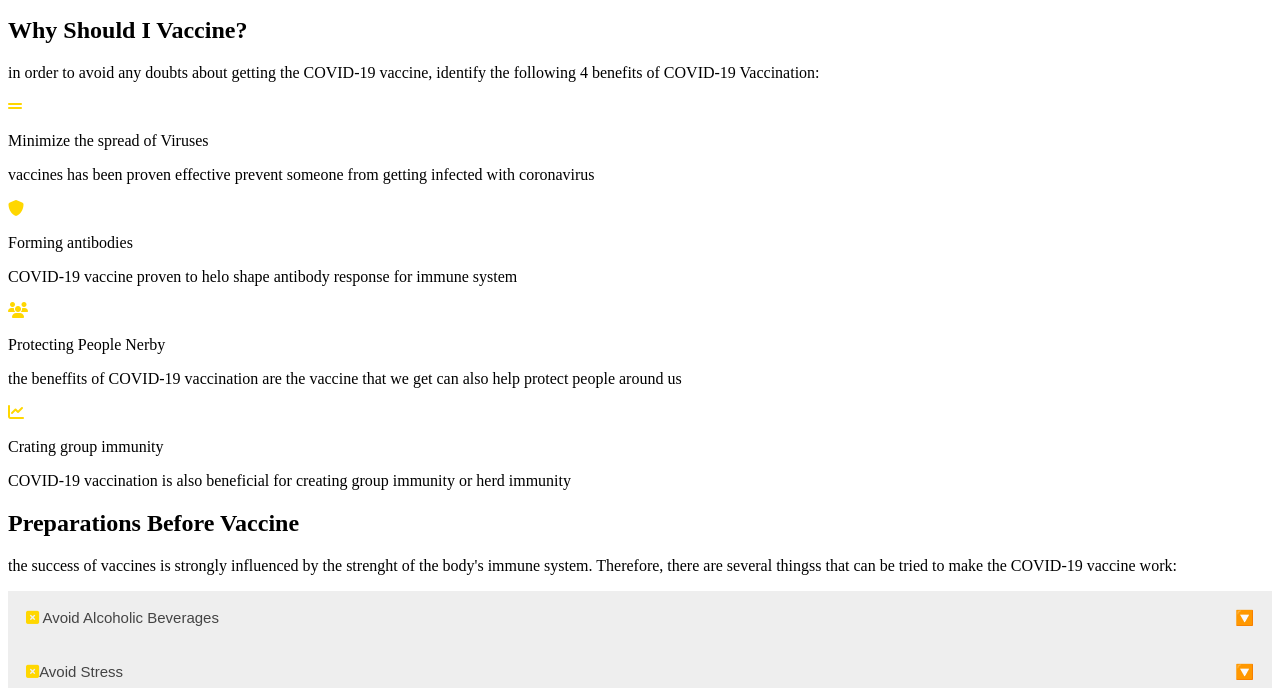
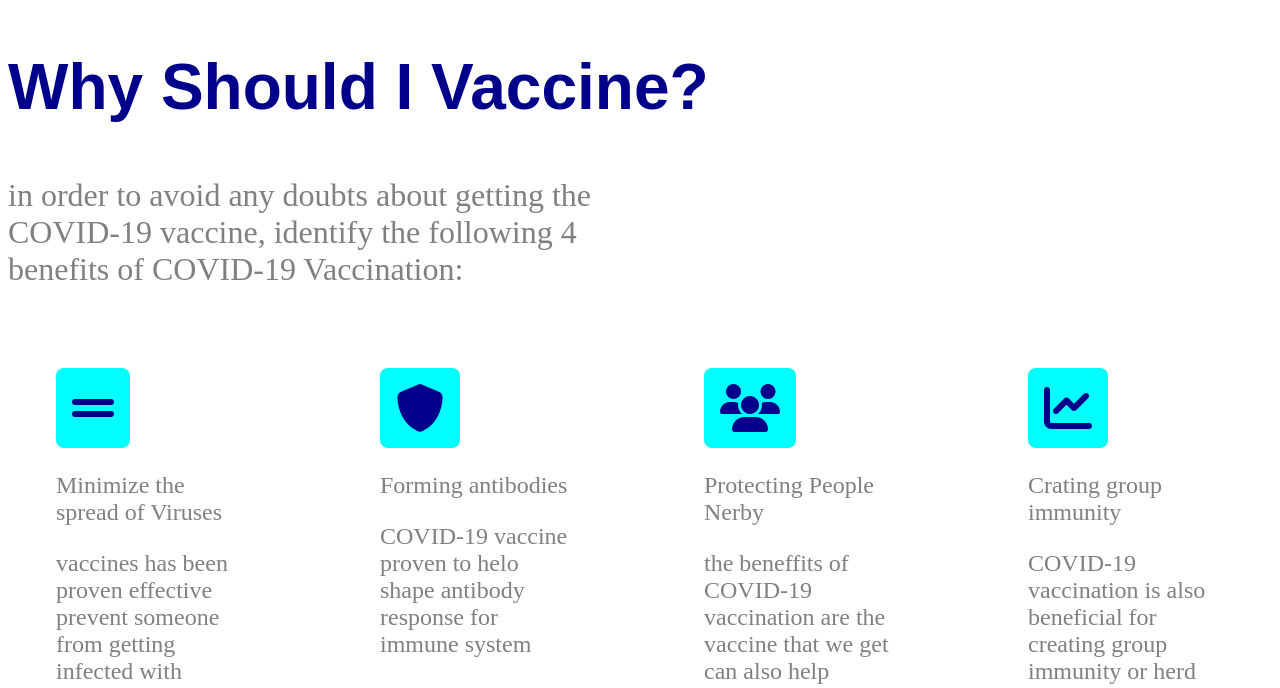
Before and after one commit to ValesApps/pokedexdesplegada, a plain HTML site: page index.html in a window 1280 px wide. Shown: the part 1630-2318 px from the top of the page. Drawn offline with Linux system fonts and the light colour scheme.

Commit message:
Update estilos.css

```diff
--- a/estilos.css
+++ b/estilos.css
@@ -97,6 +97,63 @@
     grid-template-columns: repeat(4, 1fr);
     gap: 1rem;
   }
+  /* why*/
+  .porque h2{
+    color: darkblue;
+    font-weight: 600;
+    font-family:Arial, Helvetica, sans-serif;
+    text-transform: initial;
+    font-size: 4rem;
+    width: 90%;
+    text-align: left;
+
+  }
+  .porque p{
+    color: gray;
+    font-size:  2rem;
+    width: 50%;
+  }
+
+  /*tarjetas*/
+  .cards{
+    margin-top: 10rem;
+    margin-bottom: 10rem;
+    display: grid;
+    grid-template-columns: repeat(4, 1fr);
+    gap: 2rem;
+
+  }
+  .card{
+    box-shadow: 0px 5px 15px rgba(222, 240, 255, 0);
+    border-radius: 0.5rem;
+    padding: 3rem;
+  }
+
+  .card i{
+    color: darkblue;
+    background-color: aqua;
+    padding: 1rem;
+    border-radius: .5rem;
+    font-size: 3rem;
+  }
+  .card h3{
+    color: darkblue;
+    font-weight: 600;
+    font-family: Arial, Helvetica, sans-serif;
+    text-transform: initial;
+    font-size: 1.8rem;
+    width: 100%;
+    text-align: left;
+  }
+  .card p{
+    color: gray;
+    font-size: 1.5rem;
+    width: 100%;
+  }
+  .contenedor{
+    width: min(80%, 120 rem);
+    margin: 0 auto;
+  }
   .accordion {
     background-color: #eee;
     color: #444;
```
